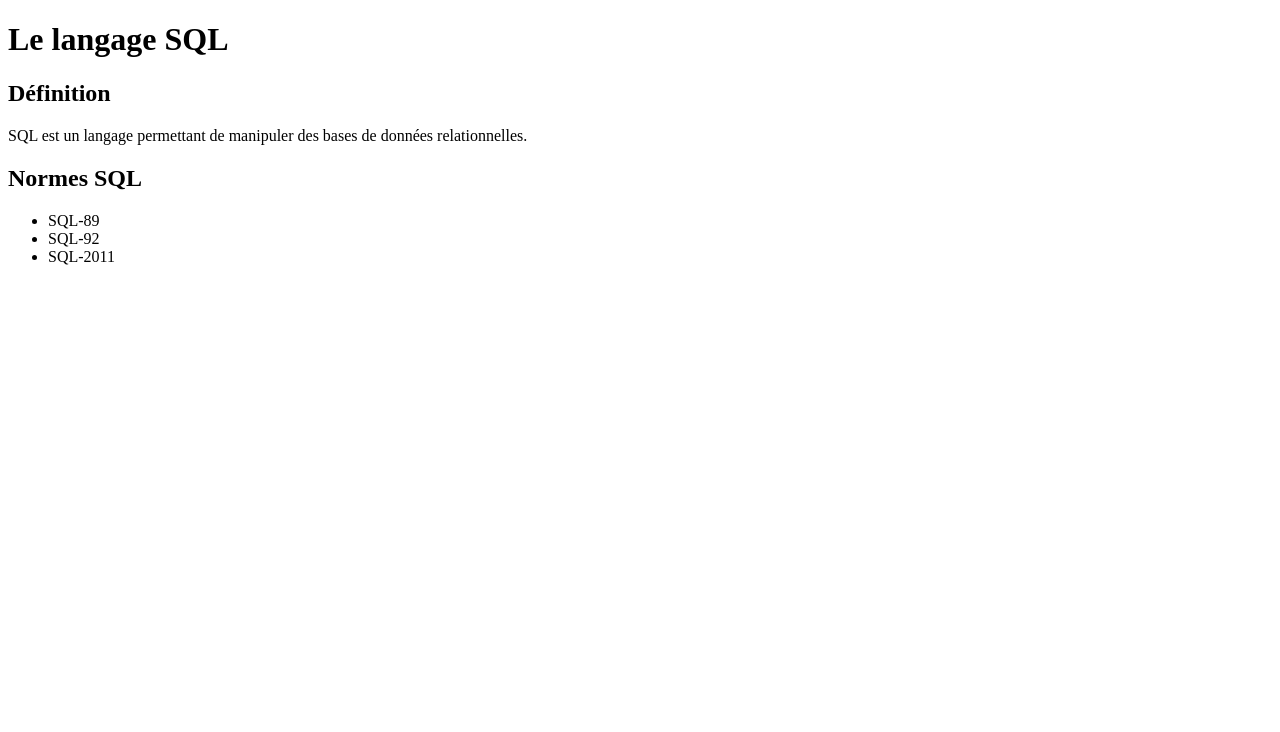
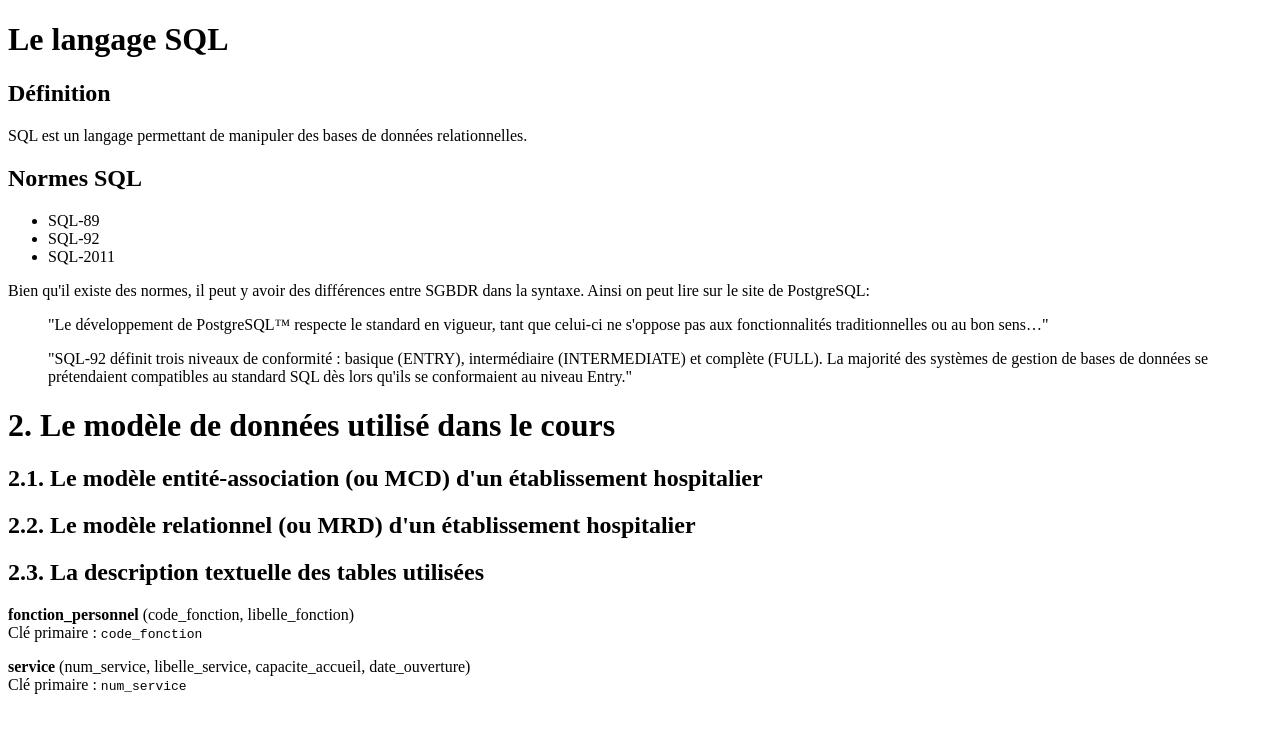
Before and after one commit to antoinebsio/B1-WEB, a website: page public_html/tp3-exo2.html in a window 1280 px wide. Drawn offline with Linux system fonts and the light colour scheme.

Commit message:
correction texte

```diff
--- a/public_html/tp3-exo2.html
+++ b/public_html/tp3-exo2.html
@@ -7,7 +7,7 @@ Click nbfs://nbhost/SystemFileSystem/Templates/ClientSide/html.html to edit this
     <head>
         <meta charset="UTF-8">
         <meta name="viewport" content="width=device-width, initial-scale=1.0">
-        <title>Exercice 2 - SQL</title>
+         <title>Exercice 2 - SQL</title>
 </head>
 <body>
     <h1>Le langage SQL</h1>
@@ -19,5 +19,28 @@ Click nbfs://nbhost/SystemFileSystem/Templates/ClientSide/html.html to edit this
         <li>SQL-92</li>
         <li>SQL-2011</li>
     </ul>
+    <p>
+        Bien qu'il existe des normes, il peut y avoir des différences entre SGBDR dans la syntaxe. Ainsi on peut lire sur le site de PostgreSQL:
+    </p>
+    <blockquote>
+        <p>
+            "Le développement de PostgreSQL™ respecte le standard en vigueur, tant que celui-ci ne s'oppose pas aux fonctionnalités traditionnelles ou au bon sens…"
+        </p>
+        <p>
+            "SQL-92 définit trois niveaux de conformité : basique (ENTRY), intermédiaire (INTERMEDIATE) et complète (FULL). La majorité des systèmes de gestion de bases de données se prétendaient compatibles au standard SQL dès lors qu'ils se conformaient au niveau Entry."
+        </p>
+    </blockquote>
+    <h1>2. Le modèle de données utilisé dans le cours</h1>
+    <h2>2.1. Le modèle entité-association (ou MCD) d'un établissement hospitalier</h2>
+    <h2>2.2. Le modèle relationnel (ou MRD) d'un établissement hospitalier</h2>
+    <h2>2.3. La description textuelle des tables utilisées</h2>
+    <p>
+        <strong>fonction_personnel</strong> (code_fonction, libelle_fonction) <br>
+        Clé primaire : <code>code_fonction</code>
+    </p>
+    <p>
+        <strong>service</strong> (num_service, libelle_service, capacite_accueil, date_ouverture) <br>
+        Clé primaire : <code>num_service</code>
+    </p>
 </body>
 </html>
```
